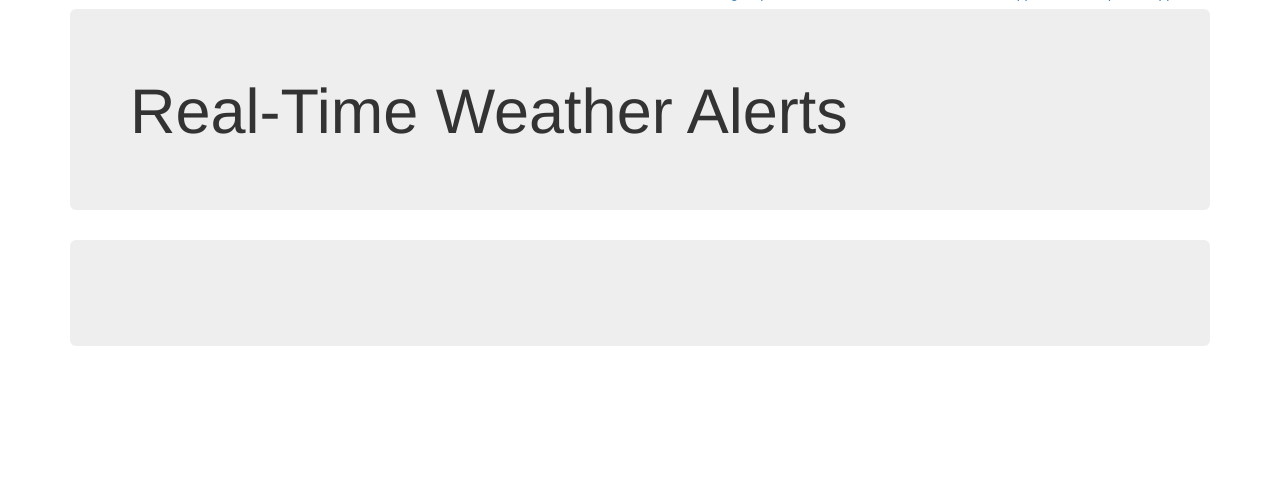
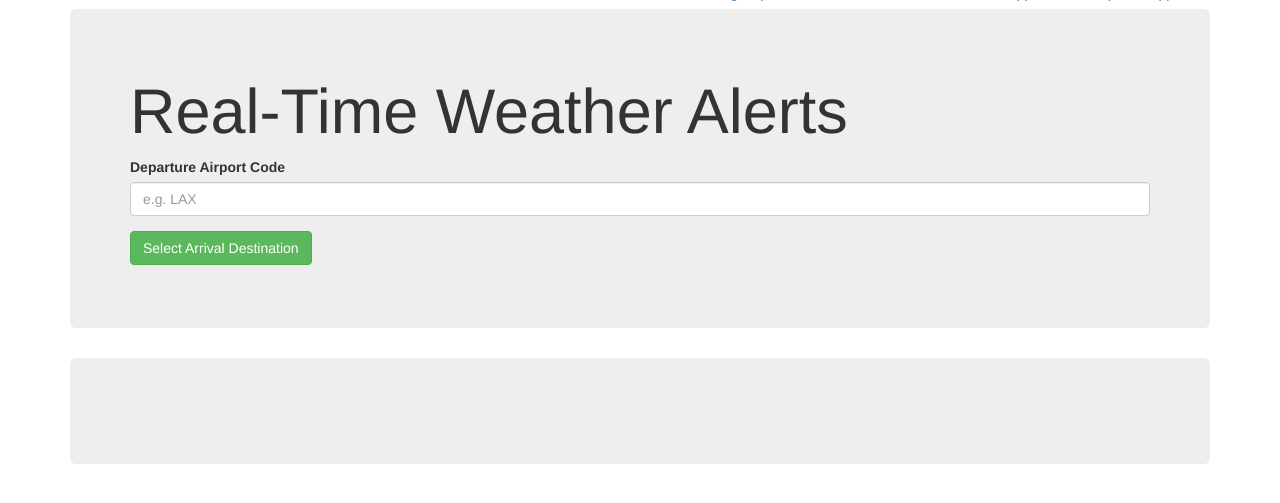
Before and after one commit to sabrinatseng/SOS-Squad, a Flask app: template templates/alerts.html in a window 1280 px wide. Shown: the part 47-550 px from the top of the page. Run offline with Flask 2, Linux system fonts and the light colour scheme; the template is opened without the code that fills it, so the values that code supplies are empty; some libraries are stand-ins or nearby versions.

Commit message:
minor changes to alert

```diff
--- a/templates/alerts.html
+++ b/templates/alerts.html
@@ -39,6 +39,21 @@
 
         <div class="jumbotron">
             <h1>Real-Time Weather Alerts</h1>
+            <form action = "{{ url_for('signup') }}" method = "POST">
+                <div class="form-group">
+                  <label for="departureInput">Departure Airport Code</label>
+                  <input type="text" class="form-control" id="departureInput" name="name" placeholder="e.g. LAX">
+                </div>
+                <div class="dropdown">
+                  <button class="btn btn-secondary btn-success dropdown-toggle" type="button" id="dropdownMenuButton" data-toggle="dropdown" aria-haspopup="true" aria-expanded="false">
+                  Select Arrival Destination</button>
+                  <div class="dropdown-menu" aria-labelledby="dropdownMenuButton">
+                    <a class="dropdown-item" href="#">Action</a>
+                    <a class="dropdown-item" href="#">Another action</a>
+                    <a class="dropdown-item" href="#">Something else here</a>
+                  </div>
+                </div>
+            </form>
             <p class="lead"></p>
         </div>
 
```
